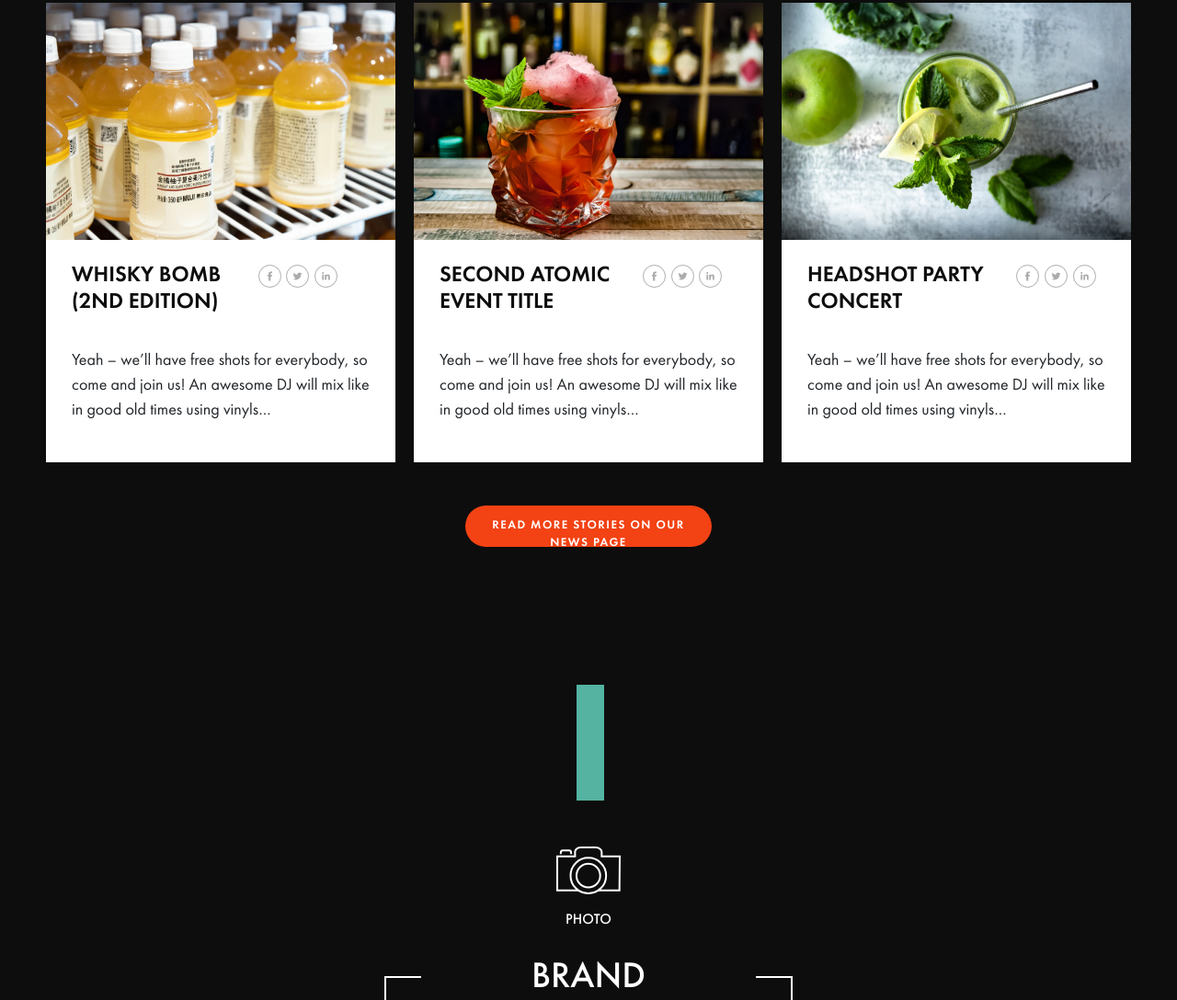
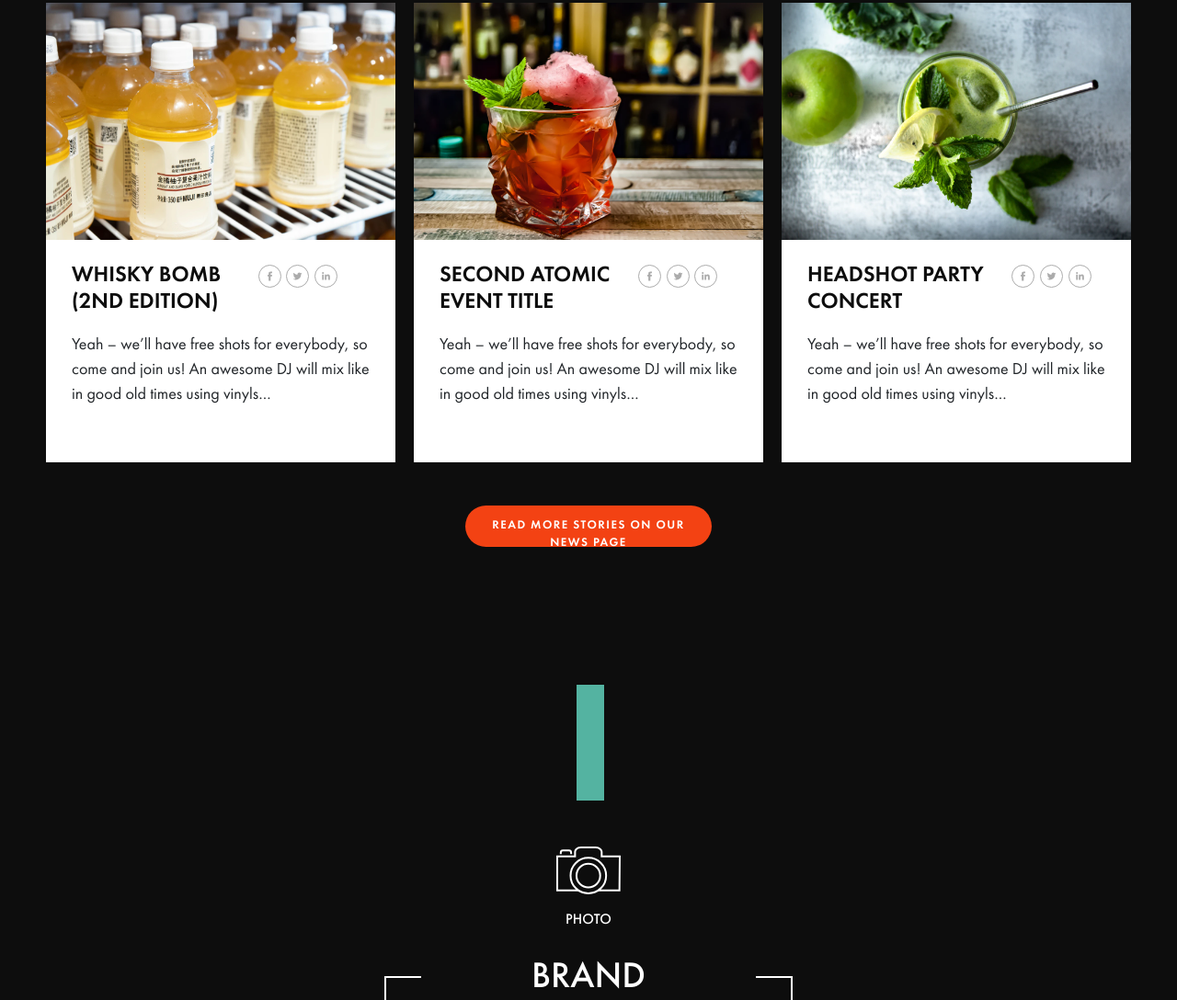
Before and after one commit to istvan9/Vienna, a plain HTML site: page index.html in a window 1280 px wide. Shown: the part 2827-3915 px from the top of the page at 92% size. Drawn offline with nearby package versions, Linux system fonts and the light colour scheme; a web font is replaced by a local one.

Commit message:
Update index.html

```diff
--- a/index.html
+++ b/index.html
@@ -241,7 +241,7 @@
             <a href="#" ><img src="Linkedin.svg" alt="Social Media"></a>
             <br>(2ND EDITION)
           </h2>
-          <p style="margin-top: 35px">Yeah – we’ll have free shots for everybody, so come and join us! An awesome DJ will mix like in good old times using vinyls…</p>
+          <p style="margin-top: 18px">Yeah – we’ll have free shots for everybody, so come and join us! An awesome DJ will mix like in good old times using vinyls…</p>
       </div>
     </div>
    </div>
@@ -253,12 +253,12 @@
       <div class="container inner_card">
       <div class="card-body">
           <h2>SECOND ATOMIC
-            <a href="#" ><img src="Facebook2.svg" alt="Social Media" style="margin-left: 30px;"></a>
+            <a href="#" ><img src="Facebook2.svg" alt="Social Media" style="margin-left: 25px;"></a>
             <a href="#" ><img src="Twitter2.svg" alt="Social Media"></a>
             <a href="#" ><img src="Linkedin.svg" alt="Social Media"></a>
             <br>EVENT TITLE
           </h2>
-          <p>Yeah – we’ll have free shots for everybody, so come and join us! An awesome DJ will mix like in good old times using vinyls…</p>
+          <p style="margin-top: 18px">Yeah – we’ll have free shots for everybody, so come and join us! An awesome DJ will mix like in good old times using vinyls…</p>
       </div>
     </div>
    </div>
@@ -271,12 +271,12 @@
       <div class="card-body">
           <h2>
             HEADSHOT PARTY
-            <a href="#" ><img src="Facebook2.svg" alt="Social Media" style="margin-left: 30px;"></a>
+            <a href="#" ><img src="Facebook2.svg" alt="Social Media" style="margin-left: 25px;"></a>
             <a href="#" ><img src="Twitter2.svg" alt="Social Media"></a>
             <a href="#" ><img src="Linkedin.svg" alt="Social Media"></a>
             <br>CONCERT
           </h2>
-          <p style="margin-top: 35px">Yeah – we’ll have free shots for everybody, so come and join us! An awesome DJ will mix like in good old times using vinyls…</p>
+          <p style="margin-top: 18px">Yeah – we’ll have free shots for everybody, so come and join us! An awesome DJ will mix like in good old times using vinyls…</p>
       </div>
     </div>
   </div>
```
